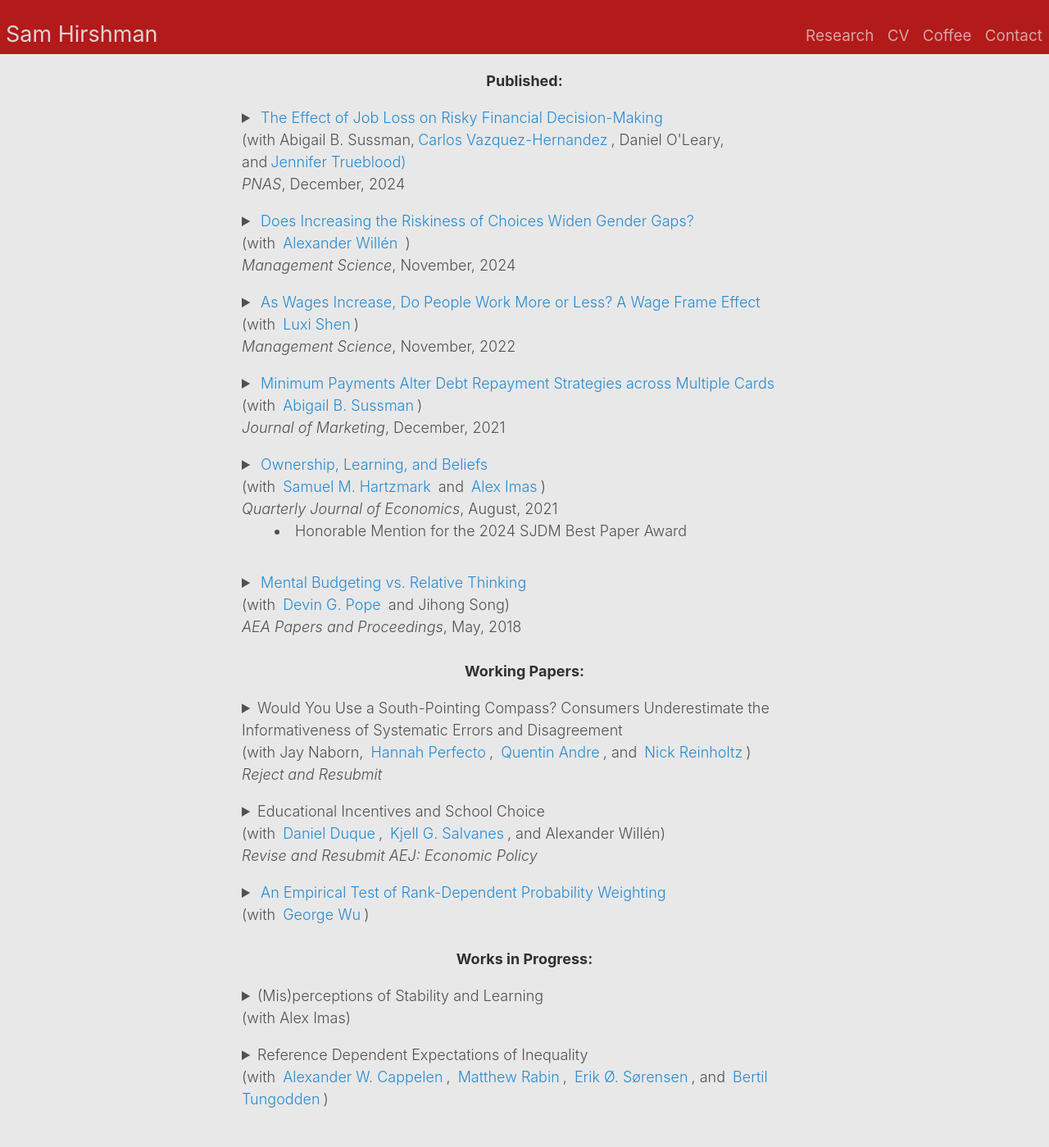
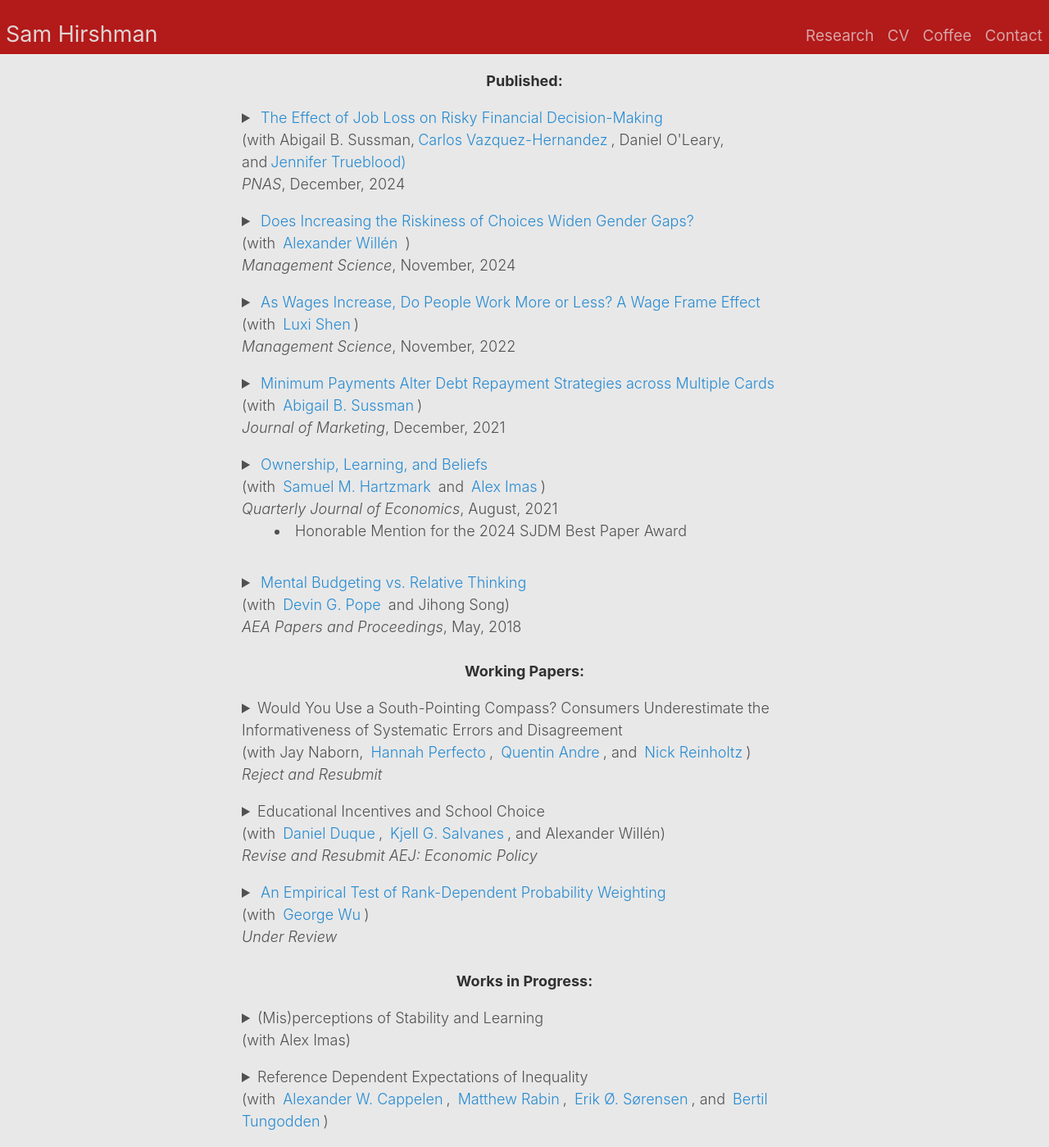
Before and after one commit to shirshma/shirshma.github.io, a Jekyll site: the page built from docs/research.md, in a window 1280 px wide. Shown: the whole page at 82% size. Built offline with Jekyll 4.4.1, drawn with Linux system fonts in a browser that asks for light colours; before the commit the page ends 1372 px from its top, so only the background shows below that.

Commit message:
Update research.md with new paper details
Added details about a new paper under review and its implications.

```diff
--- a/docs/research.md
+++ b/docs/research.md
@@ -66,7 +66,7 @@ We study how targeted educational incentives shape human capital formation, educ
 </details>
 
 <p><details><summary>
-  <span class="fn"> <a href="https://papers.ssrn.com/sol3/papers.cfm?abstract_id=6921619" target="_blank">An Empirical Test of Rank-Dependent Probability Weighting  </a> </span><br> (with <a href="https://faculty.chicagobooth.edu/george.wu/"> George Wu</a>)
+  <span class="fn"> <a href="https://papers.ssrn.com/sol3/papers.cfm?abstract_id=6921619" target="_blank">An Empirical Test of Rank-Dependent Probability Weighting  </a> </span><br> (with <a href="https://faculty.chicagobooth.edu/george.wu/"> George Wu</a>)<br> <i>Under Review</i>
 </summary>
 Cumulative Prospect Theory (Tversky and Kahneman, 1992) modified Original
 Prospect Theory (Kahneman and Tversky, 1979) so that decision weights depend on
```
